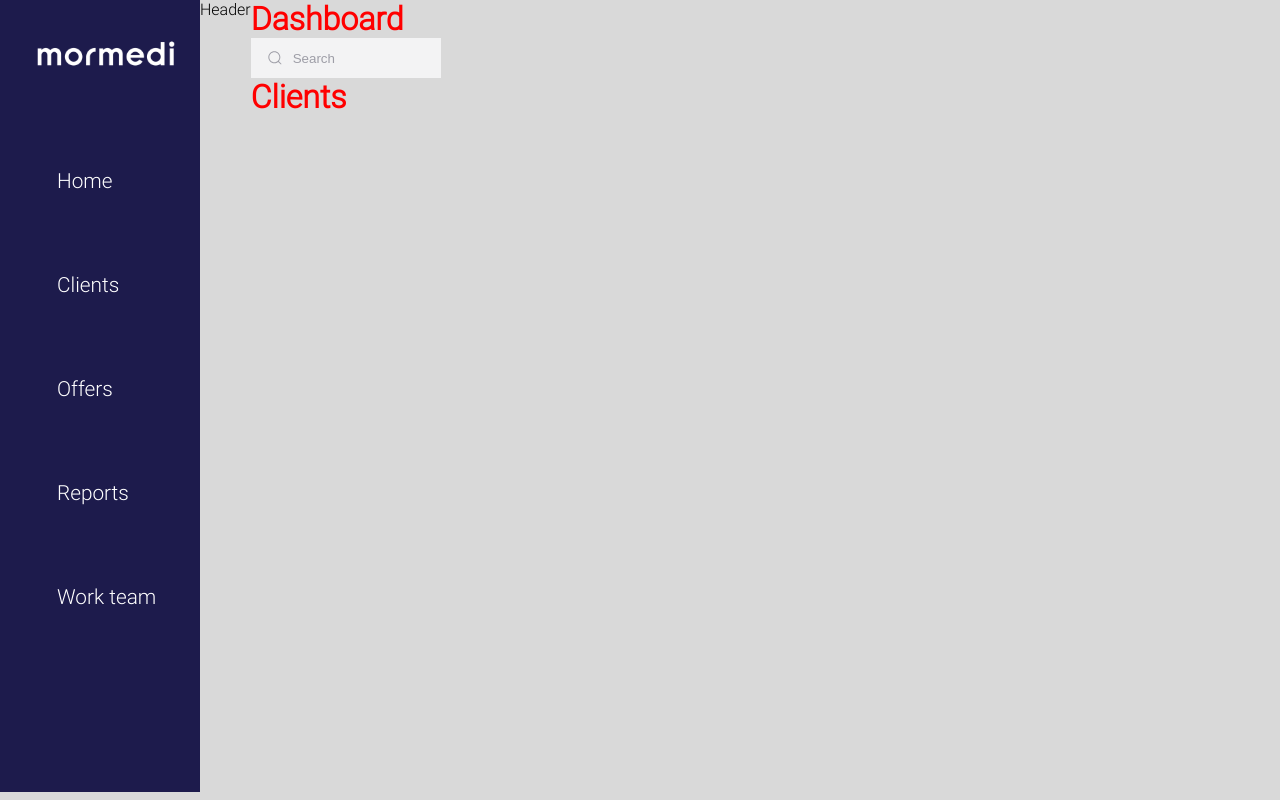
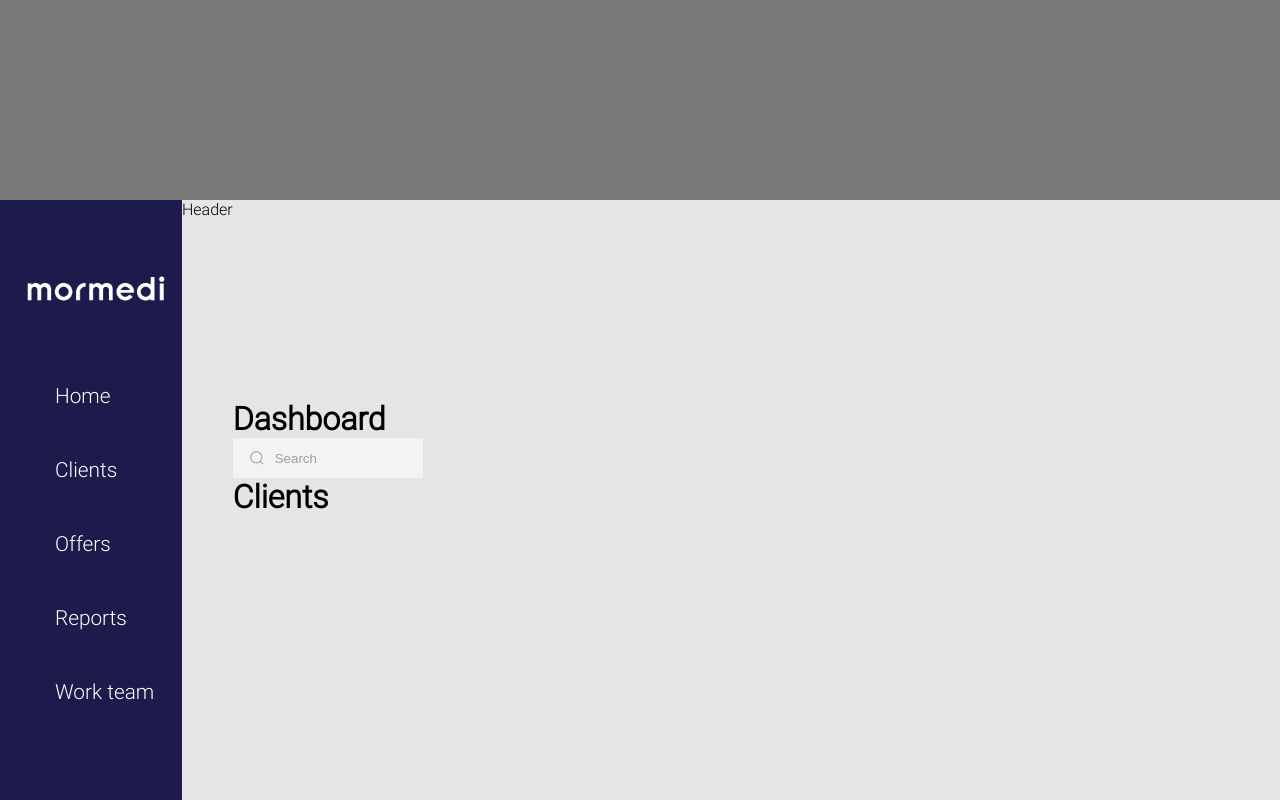
Before and after one commit to Maxuel09/mormedi-back, a React (Vite) app in the folder client/: page /clients in a window 1280 px wide. Shown: the top 800 px of the page. Built offline with nearby package versions, Linux system fonts and the light colour scheme.

Commit message:
set sizes

```diff
--- a/client/index.html
+++ b/client/index.html
@@ -4,6 +4,11 @@
     <link rel="icon" type="image/ico" href="./faviconMormedi.ico" />
     <meta charset="UTF-8" />
     <meta name="viewport" content="width=device-width, initial-scale=1.0" />
+    <style>
+      body {
+        background-color: rgb(121, 121, 121);
+      }
+    </style>
     <title>Mormedi Dashboard</title>
   </head>
   <body>
--- a/client/src/index.css
+++ b/client/src/index.css
@@ -10,19 +10,62 @@
   padding: 0;
   box-sizing: border-box;
 }
-
-body {
-  background-color: white;
-}
+/* DASHBOARD */
 
 .dashboard{
   display: flex;
   font-family: "Roboto";
   font-size: 16px;
   width: 1440px;
-  margin: 0 auto
+  height: 1024px;
+  margin: 200px auto;
+  background-color: #E5E5E5;
+}
 
+/* SIDEBAR */
+
+.logo{
+  text-align: center;
+  margin-top: 55px;
+  margin-left: 10px;
+  align-items: center;
+  display: flex;
+  gap: 20px;
 }
+
+.menu{
+  display: flex;
+  flex-direction: column;
+  gap: 2.3rem;
+  /* height: 99vh; */
+  background-color: #1D1B4C;
+  width: 190px;
+}
+
+.menu--list{
+  /* display: flex;
+  flex-direction: column; */
+  /* gap: 30px; */
+  margin-left: 30px;
+}
+.menu--list .item{
+  display: flex;
+  align-items: center;
+  /* gap: 20px; */
+  font-size: 1.3rem;
+  text-decoration: none;
+  /* font-weight: 500; */
+  padding: 25px;
+  transition: 0.3s ease-in-out;
+  color: rgb(255, 255, 255);
+}
+.menu--list .item:hover{
+
+  color: rgb(142, 142, 142);
+}
+
+
+
 /* .dashboard--content{
   background-color: rgb(159, 33, 33);
   flex: 1;
@@ -32,34 +75,6 @@ body {
   justify-content: space-between;
 } */
 
-.container {
-  background-color: rgb(232, 232, 233);
-  width: 500px;
-  height: 550px;
-  margin: 250px auto 0;
-  display: flex;
-  flex-direction: column;
-  justify-content: center;
-  align-items: center;
-  border: 2px solid black;
-}
-
-.button {
-  background-color: red;
-}
-
-
-
-body {
-    background-color: #D9D9D9;
-}
-.menu {
-  width: 200px;
-}
-
-h1 {
-  color: red;
-}
 
 /* SEARCH BOX */
 
@@ -125,42 +140,14 @@ input:hover {
   background-color: #fff;
   gap: 20px;
 }
-
-/* SIDEBAR */
-
-.menu{
+.container {
+  background-color: rgb(232, 232, 233);
+  width: 500px;
+  height: 550px;
+  margin: 250px auto 0;
   display: flex;
   flex-direction: column;
-  gap: 2.3rem;
-  height: 99vh;
-  /* scroll:none; */
-  background-color: #1D1B4C;
+  justify-content: center;
+  align-items: center;
+  border: 2px solid black;
 }
-.logo{
-  text-align: center;
-  padding: 20px;
-  align-items: center;
-  display: flex;
-  gap: 20px;
-}
-.menu--list{
-  display: flex;
-  flex-direction: column;
-  gap: 30px;
-  margin-left: 2rem;
-}
-.menu--list .item{
-  display: flex;
-  align-items: center;
-  gap: 20px;
-  font-size: 1.3rem;
-  text-decoration: none;
-  font-weight: 500;
-  padding: 25px;
-  transition: 0.3s ease-in-out;
-  color: rgb(255, 255, 255);
-}
-.menu--list .item:hover{
-
-  color: black;
-}
```
